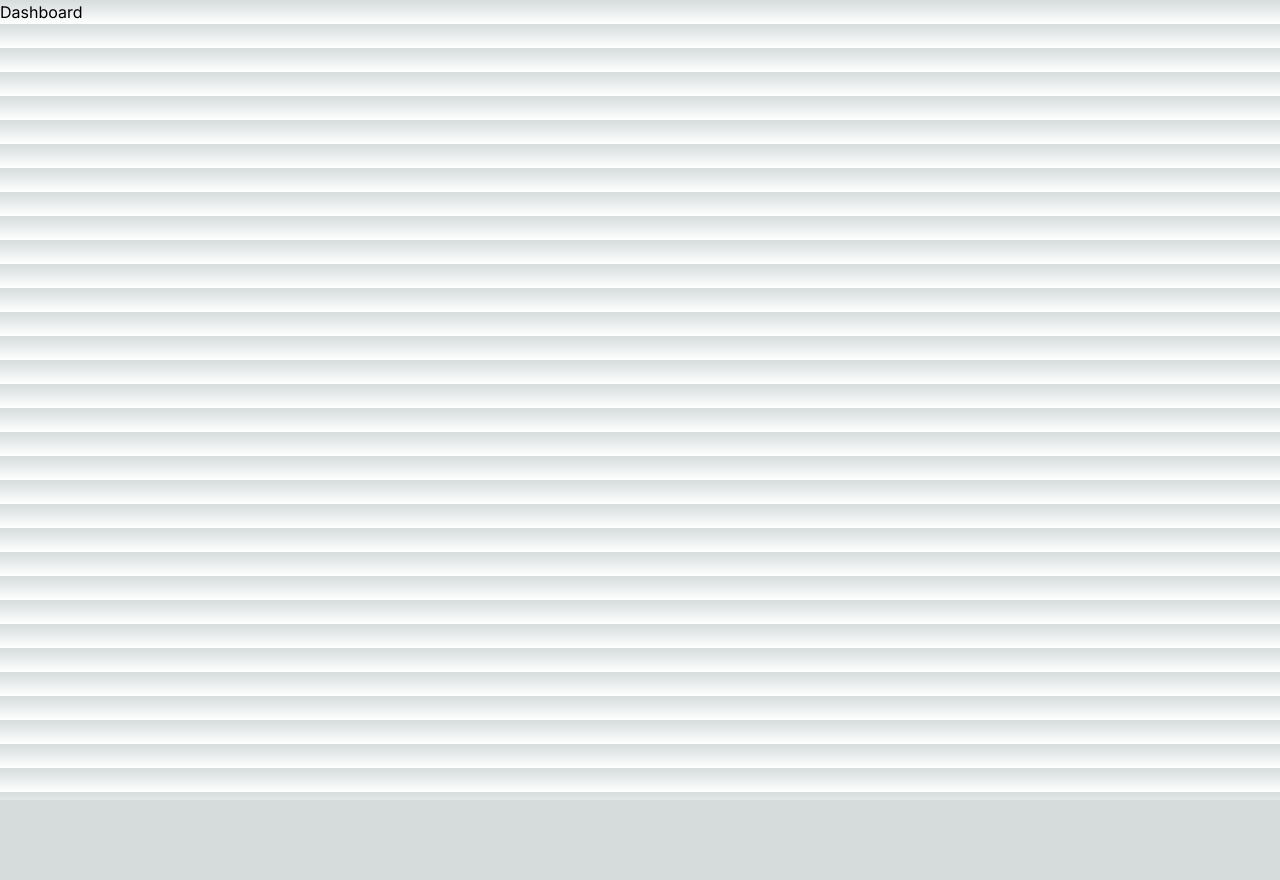
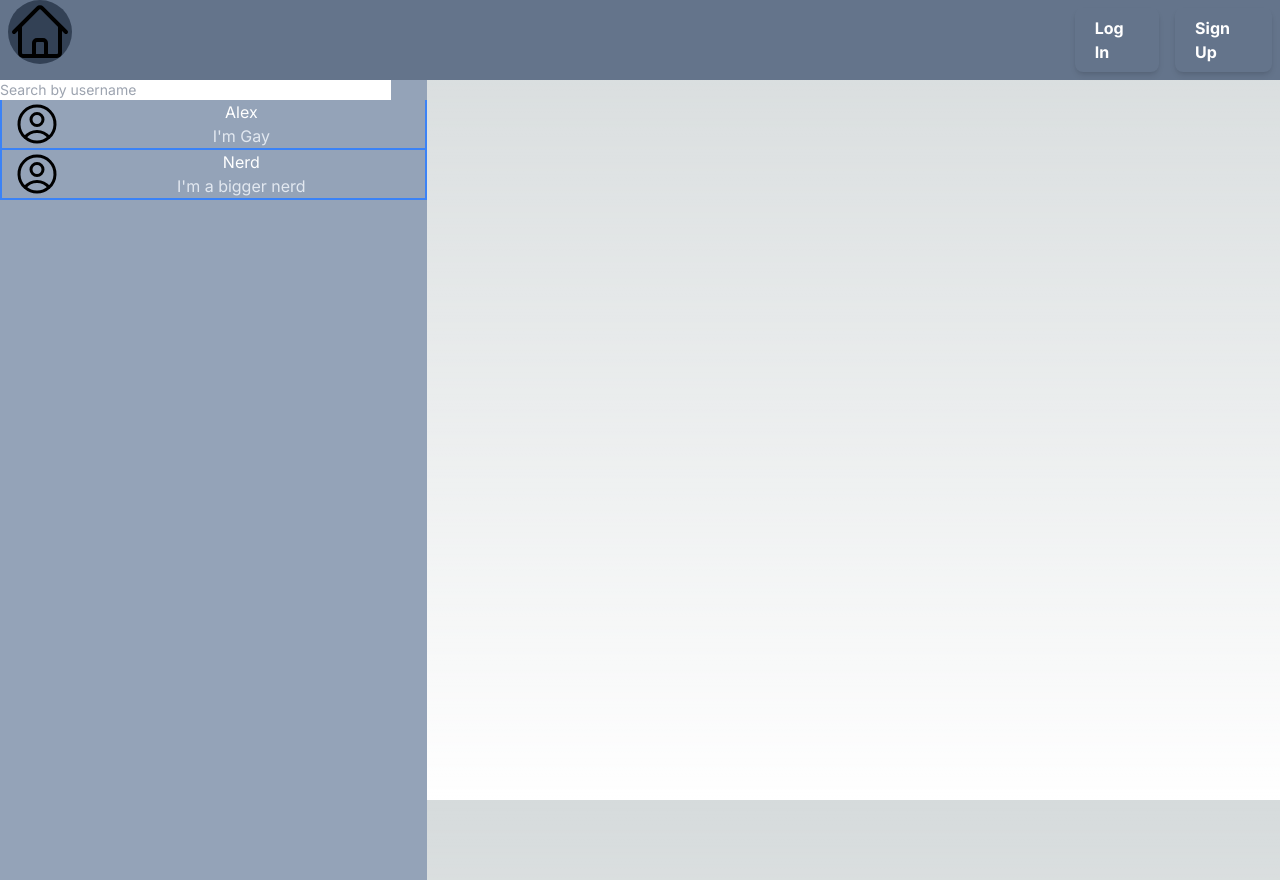
Before and after one commit to GlassesNoGlasses/biscord, a Next.js app: page /dashboard in a window 1280 px wide. Before the commit the page ends 800 px from the top, so only its background shows below. Built offline with nearby package versions, Linux system fonts and the light colour scheme.

Commit message:
added friend list

```diff
--- /dev/null
+++ b/app/components/friend-list/FriendList.tsx
@@ -0,0 +1,47 @@
+' use client'
+
+import React, { ChangeEvent, useEffect } from 'react'
+import { FriendListProps } from './FriendListProps'
+import { UserIcon } from '../user-icon/UserIcon'
+import { User } from '@/app/interfaces/User'
+
+export const FriendList = ({
+    friends
+}: FriendListProps) => {
+
+    // states used
+    const [searchTerm, setSearchTerm] = React.useState<string>('');
+    const [filteredUsers, setFilteredUsers] = React.useState<User[]>(friends)
+
+    // filter users by username
+    const filterUsersByUsername = (users: User[], searchTerm: string) => {
+        return users.filter((user: User) => {
+            return user.username.toLowerCase().includes(searchTerm.toLowerCase())
+        });
+    }
+
+    // handle search filter
+    const handleSearchChange = (event: ChangeEvent<HTMLInputElement>) => {
+        const updatedSearchTerm = event.target.value;
+        setSearchTerm(updatedSearchTerm);
+        setFilteredUsers(filterUsersByUsername(friends, updatedSearchTerm));
+    };
+
+    // magnifying glass icon &#x1F50D;
+
+  return (
+    <div className='flex overflow-y-auto flex-col w-full h-full bg-slate-400'>
+        <input
+        type='text'
+        placeholder='Search by username'
+        value={searchTerm}
+        onChange={handleSearchChange}
+        className='flex text-black text-sm w-11/12 justify-center'/>
+            {
+                filteredUsers.map((friend: User) => {
+                    return <UserIcon user={friend}/>
+                })
+            }
+    </div>
+  )
+}
--- /dev/null
+++ b/app/components/friend-list/FriendListProps.tsx
@@ -0,0 +1,5 @@
+import { User } from "@/app/interfaces/User";
+
+export interface FriendListProps {
+    friends: User[];
+}
--- a/app/components/nav-bar/NavBar.tsx
+++ b/app/components/nav-bar/NavBar.tsx
@@ -1,18 +1,27 @@
 'use client'
 
-import React from 'react'
+import React, { useEffect } from 'react'
 import { NavProps } from './NavProps'
 import { HomeIcon } from '../home-icon/HomeIcon'
 import { LinkItem } from '@/app/interfaces/LinkItem'
 import Link from 'next/link'
+import UserController from '@/app/controllers/UserController'
 
 export const NavBar = ({
     links,
     loggedIn
 }: NavProps) => {
 
+    // navbar states
     const [navLinks, setNavLinks] = React.useState<LinkItem[]>(SortLinks(links));
-    const [isLoggedIn, setIsLoggedIn] = React.useState<boolean>(loggedIn);
+    const [isLoggedIn, setIsLoggedIn] = React.useState<boolean>(loggedIn ? true : false);
+
+    useEffect(() => {
+        // check if a user is already logged in
+        const user = UserController.getUser()
+
+        setIsLoggedIn(user !== null)
+    }, [])
 
   return (
     <div className='flex w-full h-full bottom-4 bg-slate-500 justify-evenly align-middle'>
--- a/app/components/nav-bar/NavProps.ts
+++ b/app/components/nav-bar/NavProps.ts
@@ -3,5 +3,5 @@ import { LinkItem } from "@/app/interfaces/LinkItem";
 
 export interface NavProps {
     links: LinkItem[],
-    loggedIn: boolean,
+    loggedIn?: boolean,
 }
--- /dev/null
+++ b/app/components/user-icon/UserIcon.tsx
@@ -0,0 +1,20 @@
+import React from 'react'
+import { UserIconProps } from './UserIconProps'
+
+export const UserIcon = ({
+    user
+}: UserIconProps) => {
+
+  return (
+    <div className='flex flex-row h-fit w-full bg-inherit hover:brightness-125
+        border-x-2 border-b-2 border-blue-500 align-middle justify-center'>
+        <svg xmlns="http://www.w3.org/2000/svg" fill="none" viewBox="0 0 24 24" strokeWidth="1.5" stroke="currentColor" className="size-12 rounded">
+            <path strokeLinecap="round" strokeLinejoin="round" d="M17.982 18.725A7.488 7.488 0 0 0 12 15.75a7.488 7.488 0 0 0-5.982 2.975m11.963 0a9 9 0 1 0-11.963 0m11.963 0A8.966 8.966 0 0 1 12 21a8.966 8.966 0 0 1-5.982-2.275M15 9.75a3 3 0 1 1-6 0 3 3 0 0 1 6 0Z" />
+        </svg>
+        <div className='flex h-full w-5/6 items-center pl-2 flex-col'>
+            <h1 className='text-white'>{user.username}</h1>
+            <h2 className='text-slate-200'>{user.description ? user.description : ""}</h2>
+        </div>
+    </div>
+  )
+}
--- /dev/null
+++ b/app/components/user-icon/UserIconProps.ts
@@ -0,0 +1,5 @@
+import { User } from "@/app/interfaces/User";
+
+export interface UserIconProps {
+    user: User;
+}
--- a/app/controllers/UserController.ts
+++ b/app/controllers/UserController.ts
@@ -5,7 +5,7 @@ import { User } from "../interfaces/User";
 
 export default class UserController {
 
-    private static user: User;
+    private static user: User | null = null;
 
     // user logins
     static async loginUser(email: string, password: string) {
@@ -16,7 +16,8 @@ export default class UserController {
         UserController.user = {
             id: null, // null for now
             email: email,
-            password: password
+            username: "", // username is empty for now, will update after fetching
+            friends: [] // friends is empty for now, will update after fetching
         };
     };
 
@@ -26,9 +27,13 @@ export default class UserController {
     };
 
     // get user information
-    static async getUser() {
+    static getUser() {
         return UserController.user;
     };
+
+    static setUser(user: User) {
+        UserController.user = user;
+    }
 
     // user logouts
     static async logoutUser() {
@@ -37,7 +42,8 @@ export default class UserController {
         UserController.user = {
             id: null,
             email: "",
-            password: ""
+            username: "",
+            friends: []
         };
     };
 }
--- a/app/dashboard/page.tsx
+++ b/app/dashboard/page.tsx
@@ -1,10 +1,68 @@
+'use client'
+
+import { useEffect, useState } from "react";
+import { User } from "../interfaces/User"
+import UserController from "../controllers/UserController";
+import { NavBar } from "../components/nav-bar/NavBar";
+import { FriendList } from "../components/friend-list/FriendList";
 
 
 // dashboard page
 export default function Page() {
+
+    useEffect(() => {
+        // no backend yet, so store user in local class
+        const testUser: User = {
+            id: 1,
+            email: "test@gmail.com",
+            username: "ABCD",
+            description: "This is a test user",
+            friends: []
+        };
+
+        const testFriends: User[] = [
+            {
+                id: 2,
+                email: "alex@gmai.com",
+                username: "Alex",
+                description: "I'm Gay",
+                friends: [testUser]
+            },
+
+            {
+                id: 3,
+                email: "Bigger Nerd",
+                username: "Nerd",
+                description: "I'm a bigger nerd",
+                friends: [testUser]
+            }
+        ];
+
+        testUser.friends = testFriends;
+
+        // manually set user for now...
+        UserController.setUser(testUser);
+
+        // get user information
+
+        const currentUser = UserController.getUser();
+        setUser(currentUser);
+    }, [])
+
+    const [user, setUser] = useState<User | null>(null);
+
     return (
-        <div>
-            <h1>Dashboard</h1>
+        <div className="h-screen w-screen">
+            <div className="w-full h-fit">
+                <NavBar links={[]}/>
+            </div>
+            <div className="h-full w-1/3">
+                {
+                    user ?
+                    <FriendList friends={user.friends}/>
+                    : <></>
+                }
+            </div>
         </div>
     )
 }
--- a/app/interfaces/User.ts
+++ b/app/interfaces/User.ts
@@ -2,5 +2,7 @@
 export interface User {
     id: number | null,
     email: string;
-    password: string;
+    username: string;
+    description?: string;
+    friends: User[];
 }
```
